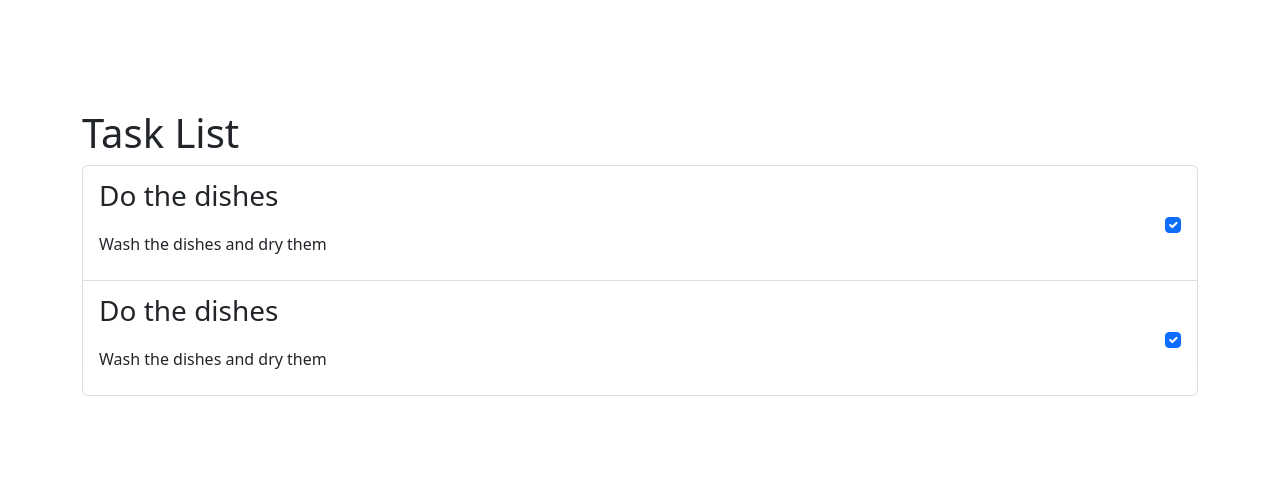
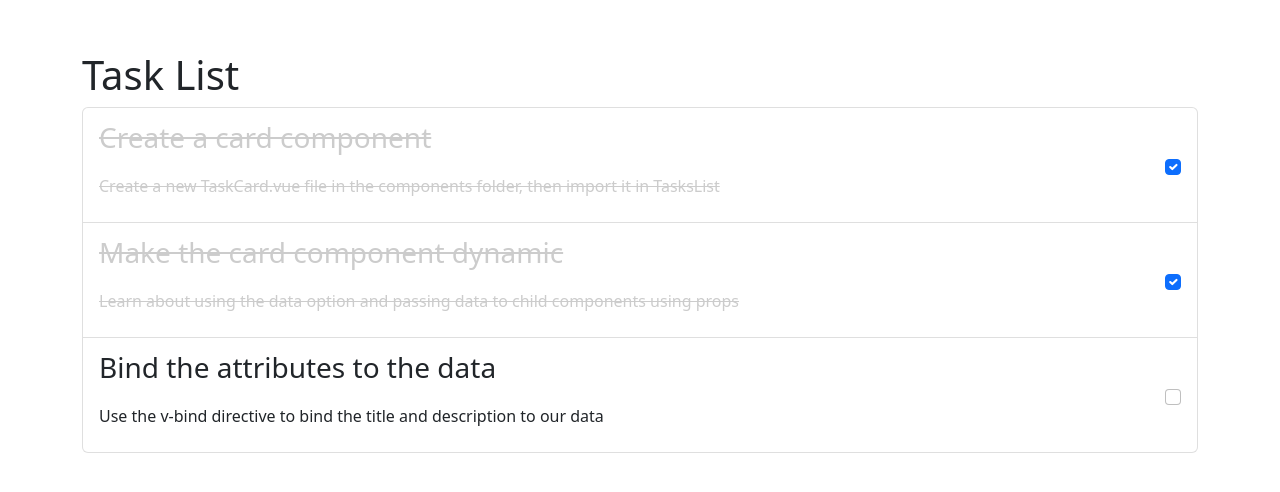
Before and after one commit to SuzukiRyuichiro/vue-tutorial-todo, a Vue app: page / in a window 1280 px wide. Shown: the part 148-640 px from the top of the page. Built offline with nearby package versions, Linux system fonts and the light colour scheme.

Commit message:
v-if v-else

```diff
--- a/src/components/TaskCard.vue
+++ b/src/components/TaskCard.vue
@@ -1,8 +1,11 @@
 <template>
-  <div class="list-group-item d-flex align-items-center">
+  <div
+    class="list-group-item d-flex align-items-center"
+    :class="{ done: done }"
+  >
     <div class="flex-grow-1">
       <p class="fs-3">{{ title }}</p>
-      <p>{{ details }}</p>
+      <p>{{ description }}</p>
     </div>
     <input
       type="checkbox"
@@ -14,12 +17,17 @@
 
 <script>
 export default {
-  data() {
-    return {
-      title: "Do the dishes",
-      details: "Wash the dishes and dry them",
-      done: true,
-    };
+  props: {
+    title: String,
+    description: String,
+    done: { type: Boolean, default: false },
   },
 };
 </script>
+
+<style lang="scss" scoped>
+div.done {
+  text-decoration: line-through;
+  color: #ccc;
+}
+</style>
--- a/src/components/TaskList.vue
+++ b/src/components/TaskList.vue
@@ -3,16 +3,46 @@ import TaskCard from "./TaskCard.vue";
 
 export default {
   components: { TaskCard },
+  data() {
+    return {
+      tasks: [
+        {
+          title: "Create a card component",
+          description:
+            "Create a new TaskCard.vue file in the components folder, then import it in TasksList",
+          done: true,
+        },
+        {
+          title: "Make the card component dynamic",
+          description:
+            "Learn about using the data option and passing data to child components using props",
+          done: true,
+        },
+        {
+          title: "Bind the attributes to the data",
+          description:
+            "Use the v-bind directive to bind the title and description to our data",
+          done: false,
+        },
+      ],
+    };
+  },
 };
 </script>
 
 <template>
   <div class="container">
     <h1>Task List</h1>
-    <div class="list-group">
-      <TaskCard />
-      <TaskCard />
+    <div v-if="tasks.length > 0" class="list-group">
+      <TaskCard
+        v-for="(task, index) in tasks"
+        :key="index"
+        :title="task.title"
+        :description="task.description"
+        :done="task.done"
+      />
     </div>
+    <p v-else>You don't have any tasks yet</p>
   </div>
 </template>
 
```
Also changed, not shown: slides/vue-tutorial.md (+18 -17 lines).
